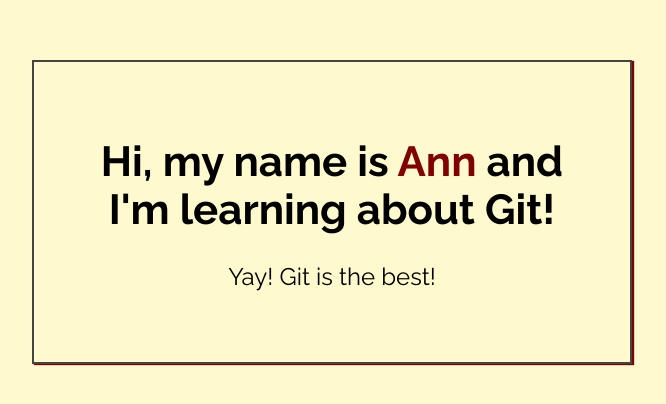
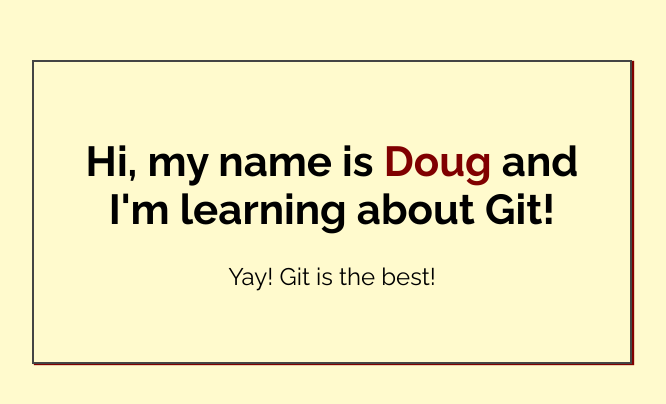
Before and after one commit to werdnamac/my-first-repo, a plain HTML site: page my-first-repo/index.html in a window 1280 px wide. Shown: the part 188-592 px from the top of the page, without its empty margins (308-974 px from the left). Drawn offline with Linux system fonts and the light colour scheme.

Commit message:
Changed name to Doug

```diff
--- a/my-first-repo/index.html
+++ b/my-first-repo/index.html
@@ -14,7 +14,7 @@
 <body>
 
     <div class="greeting">
-        <h1>Hi, my name is <span class="highlight">Ann</span> and I'm learning about Git! </h1>
+        <h1>Hi, my name is <span class="highlight">Doug</span> and I'm learning about Git! </h1>
 
         <p>Yay! Git is the best!</p>
     </div>
```
